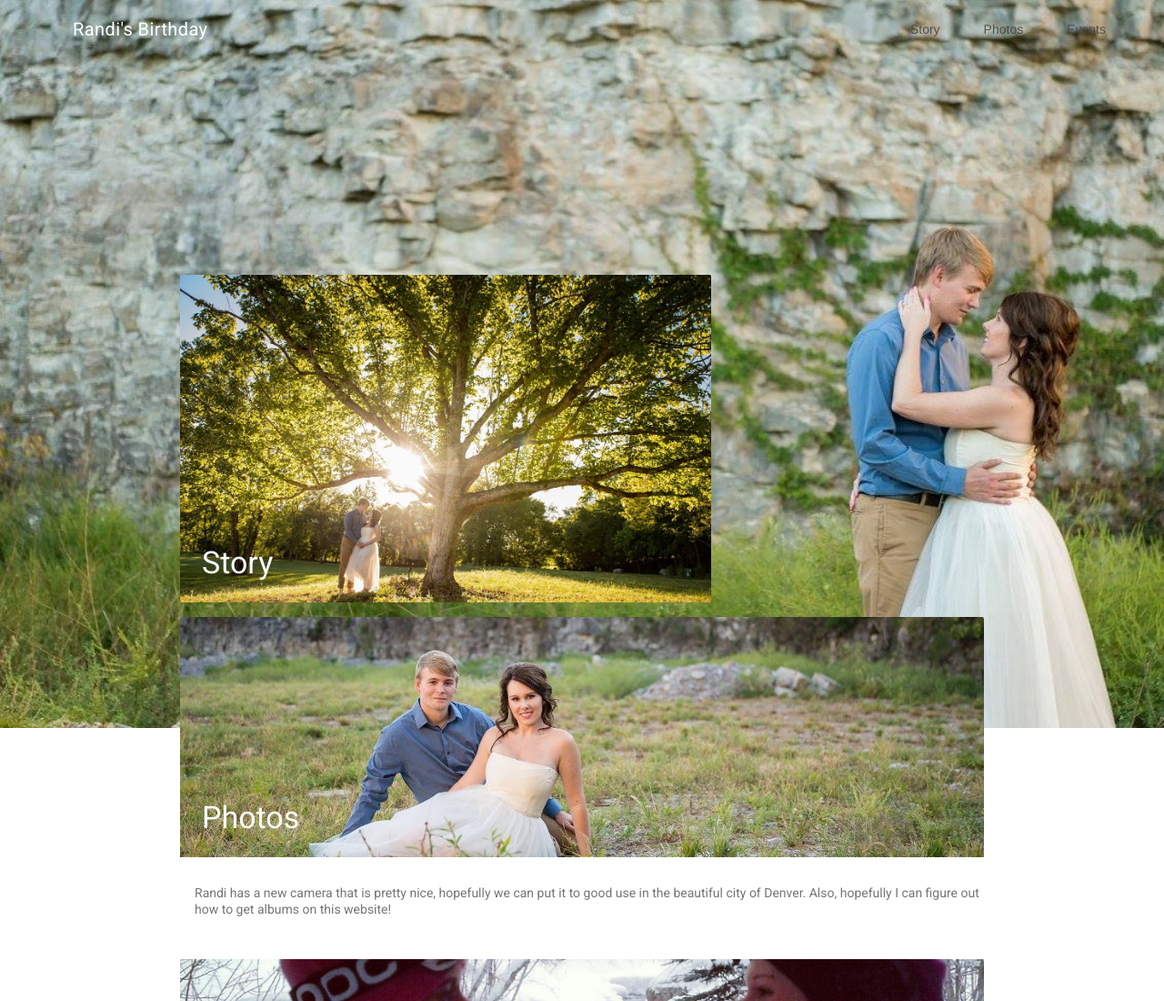
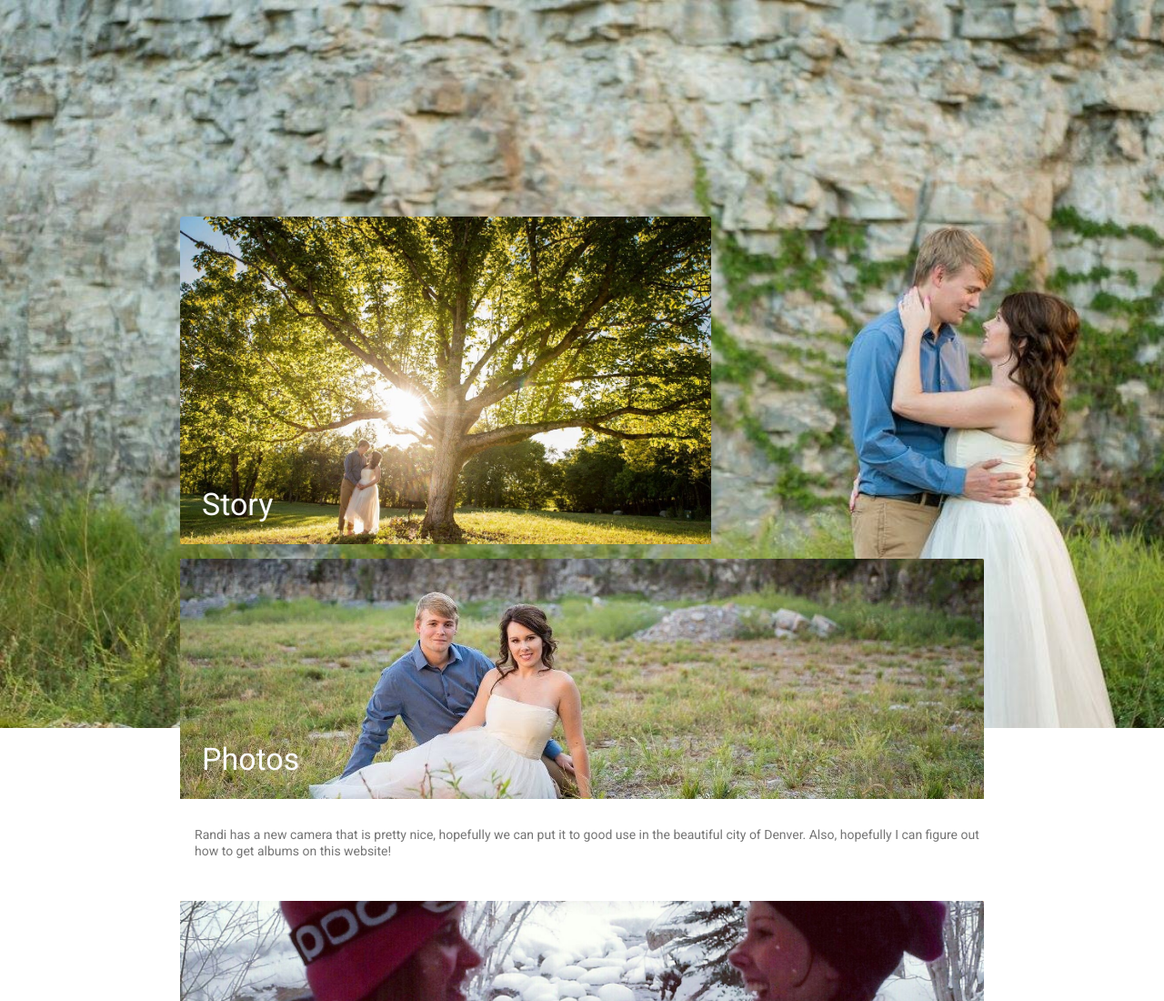
Before and after one commit to TravisHoover/Randi-Birthday-Website, a plain HTML site: page index.html in a window 1280 px wide. Shown: the top 1100 px of the page at 91% size. Drawn offline with nearby package versions, Linux system fonts and the light colour scheme.

Commit message:
Changed background for mobile, added links to social media buttons in Story, removed transparent header

```diff
--- a/index.html
+++ b/index.html
@@ -44,47 +44,8 @@
     }
     </style>
   </head>
+
   <body>
-  <!-- Uses a transparent header that draws on top of the layout's background -->
-  <style>
-    .demo-layout-transparent {
-      background: url('../assets/demos/transparent.jpg') center / cover;
-    }
-    .demo-layout-transparent .mdl-layout__header,
-    .demo-layout-transparent .mdl-layout__drawer-button {
-      /* This background is dark, so we set text to white. Use 87% black instead if
-         your background is light. */
-      color: white;
-    }
-  </style>
-
-  <div class="demo-layout-transparent mdl-layout mdl-js-layout">
-    <header class="mdl-layout__header mdl-layout__header--transparent">
-      <div class="mdl-layout__header-row">
-        <!-- Title -->
-        <span class="mdl-layout-title">Randi's Birthday</span>
-        <!-- Add spacer, to align navigation to the right -->
-        <div class="mdl-layout-spacer"></div>
-        <!-- Navigation -->
-        <nav class="mdl-navigation">
-          <a class="mdl-navigation__link" href="story.html">Story</a>
-          <a class="mdl-navigation__link" href="">Photos</a>
-          <a class="mdl-navigation__link" href="">Events</a>
-        </nav>
-      </div>
-    </header>
-    <div class="mdl-layout__drawer">
-      <span class="mdl-layout-title">Randi's Birthday</span>
-      <nav class="mdl-navigation">
-        <a class="mdl-navigation__link" href="story.html">Story</a>
-        <a class="mdl-navigation__link" href="">Photos</a>
-        <a class="mdl-navigation__link" href="">Events</a>
-      </nav>
-    </div>
-    <main class="mdl-layout__content">
-    </main>
-  </div>
-
     <div class="demo-blog mdl-layout mdl-js-layout has-drawer is-upgraded">
       <main class="mdl-layout__content">
         <div class="demo-blog__posts mdl-grid">
--- a/styles.css
+++ b/styles.css
@@ -15,7 +15,7 @@ body::before {
        (max-width: 1024px) and (-webkit-max-device-pixel-ratio: 1.5),
        (max-width: 1024px) and (max-resolution: 1.5dppx) {
   body::before {
-    background-image: url('images/rockWall.jpg');
+    background-image: url('images/mobileRockWall.jpg');
   }
 }
 @media (min-width: 513px)  and (max-width: 1024px) and (-webkit-min-device-pixel-ratio: 1.5),
```
Also changed, not shown: story.html (+12 -0 lines), images/mobileRockWall.jpg (added).
